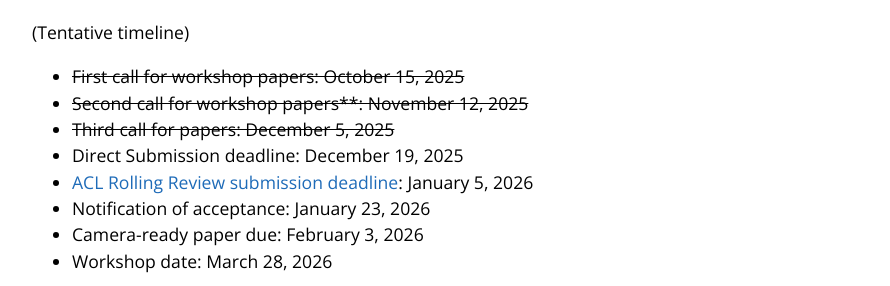
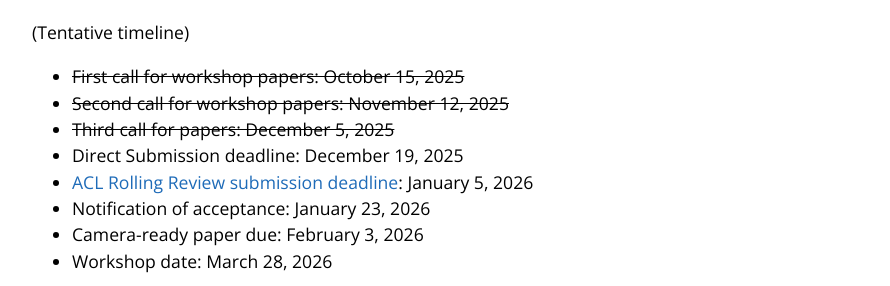
Before and after one commit to HeaLing-workshop/HeaLing-workshop.github.io, a Jekyll site: the page built from index.md, in a window 1280 px wide and 900 px high, scrolled down 1093 px. Shown: the part 169-455 px from the top of the window, without its empty margins (192-1082 px from the left). Built offline with Jekyll 4.4.1, drawn with Linux system fonts in a browser that asks for light colours.

Commit message:
major update

```diff
--- a/index.md
+++ b/index.md
@@ -10,7 +10,7 @@ _Tagline:_ Exploring Linguistic Analysis in Medicine and Healthcare: Bridging Hy
 
 (Tentative timeline)
 - ~~First call for workshop papers: October 15, 2025~~
-- ~~Second call for workshop papers**: November 12, 2025~~
+- ~~Second call for workshop papers: November 12, 2025~~
 - ~~Third call for papers: December 5, 2025~~
 - Direct Submission deadline: December 19, 2025
 - [ACL Rolling Review submission deadline](https://aclrollingreview.org/cfp): January 5, 2026
```
Also changed, not shown: cfp.md (+3 -3 lines), assets/keynotes/kirsten-ostherr.jpg (added), 4 other files.
